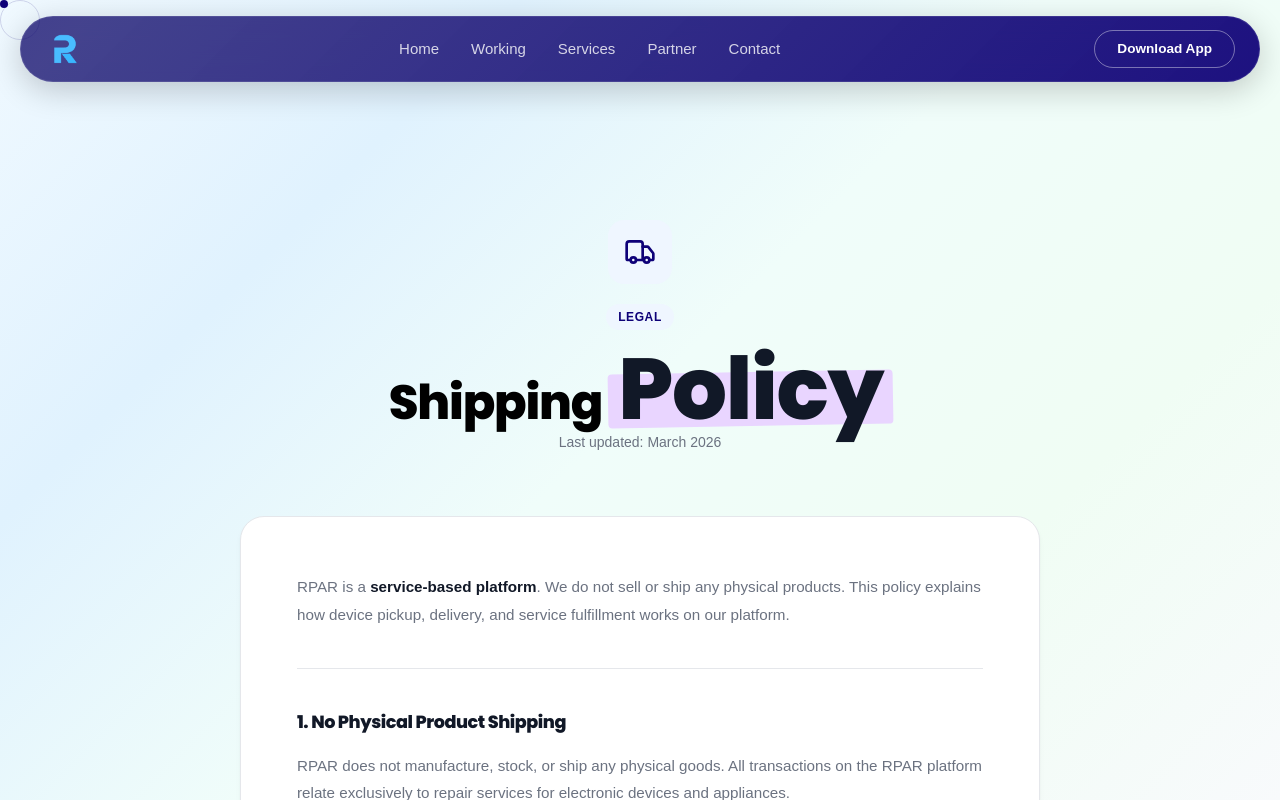
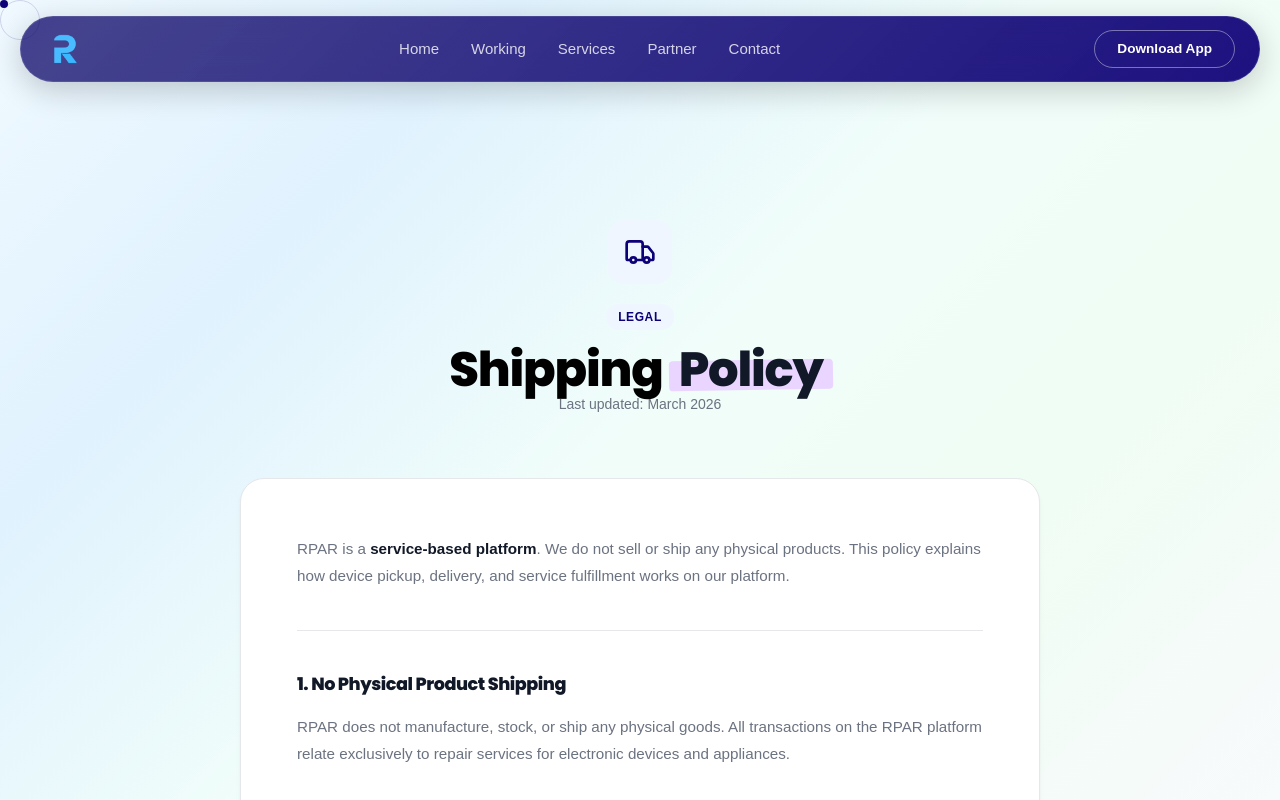
Before and after one commit to Saneajayy/rparwebb, a React (Vite) app: page /shipping-policy in a window 1280 px wide. Shown: the top 800 px of the page. Built offline with nearby package versions, Linux system fonts and the light colour scheme; a web font is replaced by a local one.

Commit message:
UI: fix global highlight font-size override for consistent heading scale

```diff
--- a/src/index.css
+++ b/src/index.css
@@ -81,7 +81,7 @@
 .highlight {
   position: relative;
   color: #111827;
-  font-size: 5.4rem;
+  font-size: inherit;
   display: inline-block;
   padding: 0 8px;
   z-index: 1;
@@ -1066,9 +1066,6 @@
 
 /* ===== Partner Section ===== */
 .partner-container {
-  min-height: 100vh;
-  display: flex;
-.partner-container {
   display: flex;
   flex-direction: column;
   justify-content: center;
@@ -1153,10 +1150,7 @@
   width: 100%;
   border: 1px solid rgba(0, 0, 0, 0.05);
   box-shadow: 0 25px 50px -12px rgba(0, 0, 0, 0.08);
-}
   max-width: 480px;
-  box-shadow: 0 20px 40px -10px rgba(0, 0, 0, 0.1);
-  border: 1px solid #e2e8f0;
 }
 
 .dashboard-header {
```
